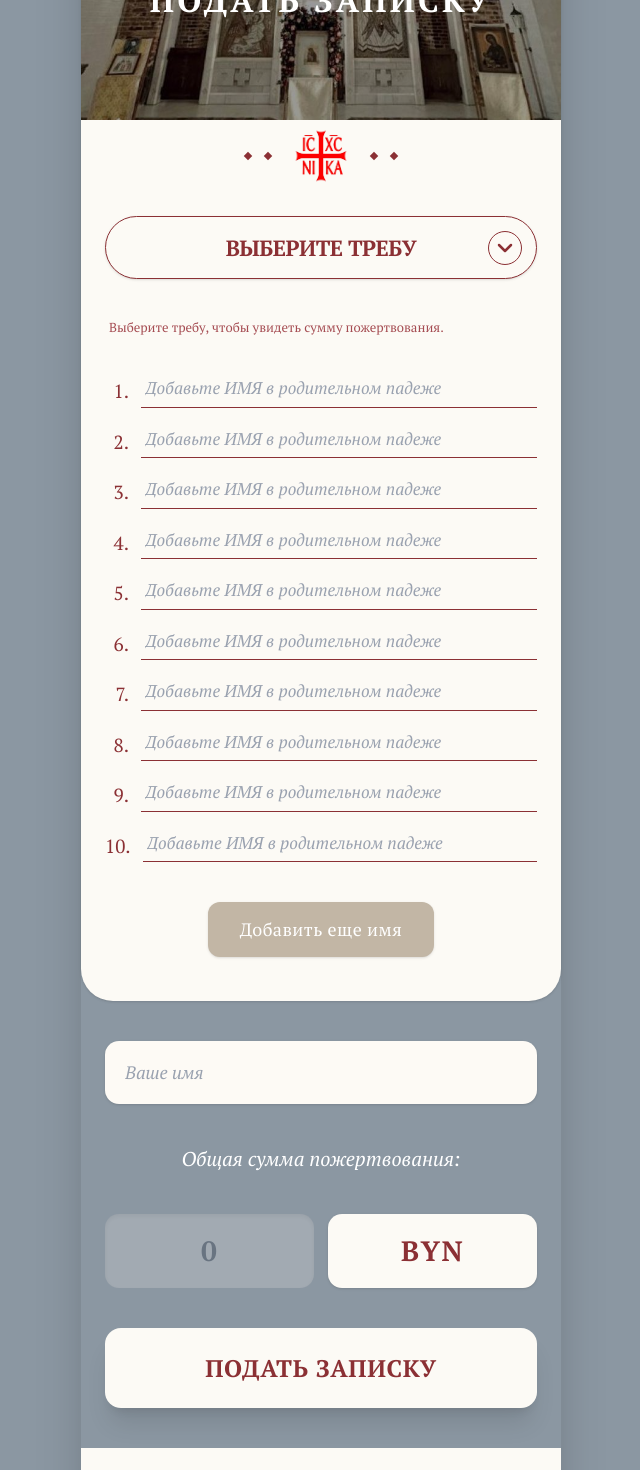
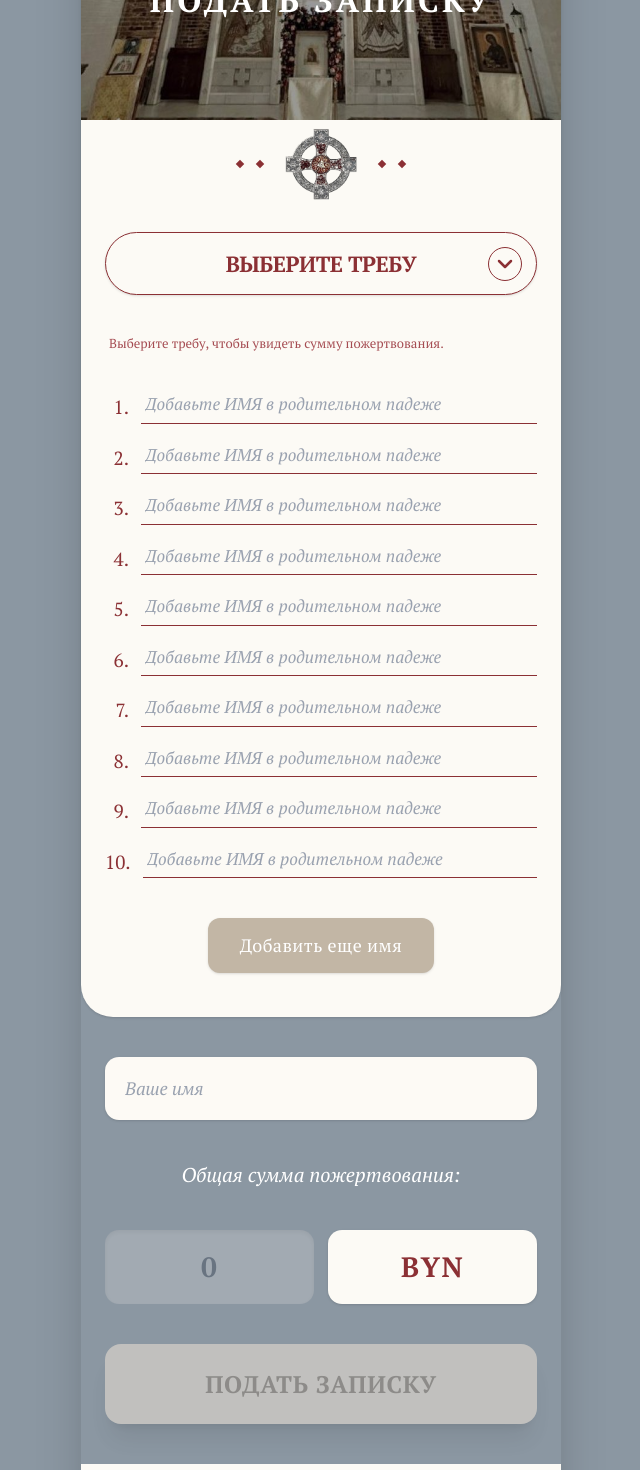
Before and after one commit to alexbelskid/hram-pages, a React (Vite) app: page / in a window 1280 px wide. Shown: the part 120-1590 px from the top of the page, without its empty margins (319-959 px from the left). Built offline with nearby package versions, Linux system fonts and the light colour scheme.

Commit message:
Add success screen and replace seal image

```diff
--- a/src/App.tsx
+++ b/src/App.tsx
@@ -1,7 +1,7 @@
 import React, { useState } from 'react';
 import { CheckCircle2, ChevronDown, Circle } from 'lucide-react';
 import headerChapel from './assets/header-chapel.jpg';
-import crossSymbol from './assets/cross-symbol.png';
+import crossSymbol from './assets/cross-celtic.png';
 import akafistKrest from './assets/akafist-krest.jpg';
 import akafistMlekopitatelnitsa from './assets/akafist-mlekopitatelnitsa.jpg';
 
@@ -11,8 +11,8 @@ const LogoSeal = () => (
     <div className="w-[6px] h-[6px] rotate-45 bg-[#8b3034]"></div>
     <img
       src={crossSymbol}
-      alt="Крест"
-      className="mx-2 w-[56px] h-[56px] object-contain"
+      alt="Кельтский крест"
+      className="mx-2 w-[72px] h-[72px] object-contain"
     />
     <div className="w-[6px] h-[6px] rotate-45 bg-[#8b3034]"></div>
     <div className="w-[6px] h-[6px] rotate-45 bg-[#8b3034]"></div>
@@ -52,6 +52,37 @@ const IntroText = () => (
   </div>
 );
 
+const SuccessScreen = ({ onReset }: { onReset: () => void }) => (
+  <div className="min-h-screen bg-[#8b97a2] font-sans flex justify-center w-full">
+    <div className="w-full max-w-[480px] bg-[#8b97a2] shadow-2xl relative">
+      <div className="bg-[#fcfaf5] min-h-screen px-6 py-12 flex flex-col items-center justify-center text-center">
+        <img
+          src={crossSymbol}
+          alt="Кельтский крест"
+          className="w-[84px] h-[84px] object-contain mb-6"
+        />
+        <div className="w-16 h-16 rounded-full bg-[#8b3034] flex items-center justify-center shadow-md mb-6">
+          <CheckCircle2 className="w-9 h-9 text-white" />
+        </div>
+        <h1 className="text-[#8b3034] text-[28px] font-bold uppercase tracking-wide mb-4">
+          Записка успешно подана
+        </h1>
+        <p className="text-gray-700 text-[17px] leading-[1.6] max-w-[320px] mb-8">
+          Спасибо. Ваша записка принята. Если потребуется, с вами свяжутся по
+          указанным данным.
+        </p>
+        <button
+          type="button"
+          onClick={onReset}
+          className="w-full max-w-[320px] bg-[#8b3034] text-white rounded-[16px] py-[18px] text-[20px] uppercase font-bold shadow-xl tracking-wide"
+        >
+          Подать еще записку
+        </button>
+      </div>
+    </div>
+  </div>
+);
+
 export default function App() {
   const TREBAS = [
     'Проскомидия',
@@ -67,6 +98,8 @@ export default function App() {
   const [type, setType] = useState<'zdravie' | 'upokoenie'>('zdravie');
   const [duration, setDuration] = useState<string>('40 дней');
   const [akafistTarget, setAkafistTarget] = useState<string>('Христу');
+  const [senderName, setSenderName] = useState<string>('');
+  const [isSubmitted, setIsSubmitted] = useState(false);
 
   const isTrebaSelected = treba !== 'Выберите требу';
   const showDuration = treba === 'Сорокоуст';
@@ -97,6 +130,27 @@ export default function App() {
         : notePrice > 0
           ? `Для требы «${treba}» одна записка до 12 имен стоит ${notePrice} BYN. Если имен больше 12, считается следующая записка и сумма увеличивается еще на ${notePrice} BYN.`
           : 'Выберите требу, чтобы увидеть сумму пожертвования.';
+
+  const handleSubmit = () => {
+    if (!isTrebaSelected || filledNamesCount === 0 || senderName.trim() === '') {
+      return;
+    }
+    setIsSubmitted(true);
+  };
+
+  const handleReset = () => {
+    setTreba('Выберите требу');
+    setNames(Array(10).fill(''));
+    setType('zdravie');
+    setDuration('40 дней');
+    setAkafistTarget('Христу');
+    setSenderName('');
+    setIsSubmitted(false);
+  };
+
+  if (isSubmitted) {
+    return <SuccessScreen onReset={handleReset} />;
+  }
 
   return (
     <div className="min-h-screen bg-[#8b97a2] font-sans flex justify-center w-full">
@@ -314,6 +368,8 @@ export default function App() {
           <input
             className="w-full bg-[#fdfaf5] rounded-[14px] px-5 py-[18px] italic text-[#666] outline-none text-[18px] placeholder:text-gray-400 font-medium shadow-sm"
             placeholder="Ваше имя"
+            value={senderName}
+            onChange={e => setSenderName(e.target.value)}
           />
 
           <div className="text-center italic text-white text-[20px] font-light">
@@ -329,7 +385,16 @@ export default function App() {
             </div>
           </div>
 
-          <button className="w-full bg-[#fcfaf5] text-[#8b3034] rounded-[16px] py-[22px] text-[24px] uppercase font-bold shadow-xl flex justify-center items-center tracking-wide">
+          <button
+            type="button"
+            onClick={handleSubmit}
+            disabled={!isTrebaSelected || filledNamesCount === 0 || senderName.trim() === ''}
+            className={`w-full rounded-[16px] py-[22px] text-[24px] uppercase font-bold shadow-xl flex justify-center items-center tracking-wide transition-opacity ${
+              !isTrebaSelected || filledNamesCount === 0 || senderName.trim() === ''
+                ? 'bg-[#d8d2ca] text-[#8e877f] cursor-not-allowed opacity-70'
+                : 'bg-[#fcfaf5] text-[#8b3034]'
+            }`}
+          >
             ПОДАТЬ ЗАПИСКУ
           </button>
         </div>
```
Also changed, not shown: src/assets/cross-celtic.png (added).
